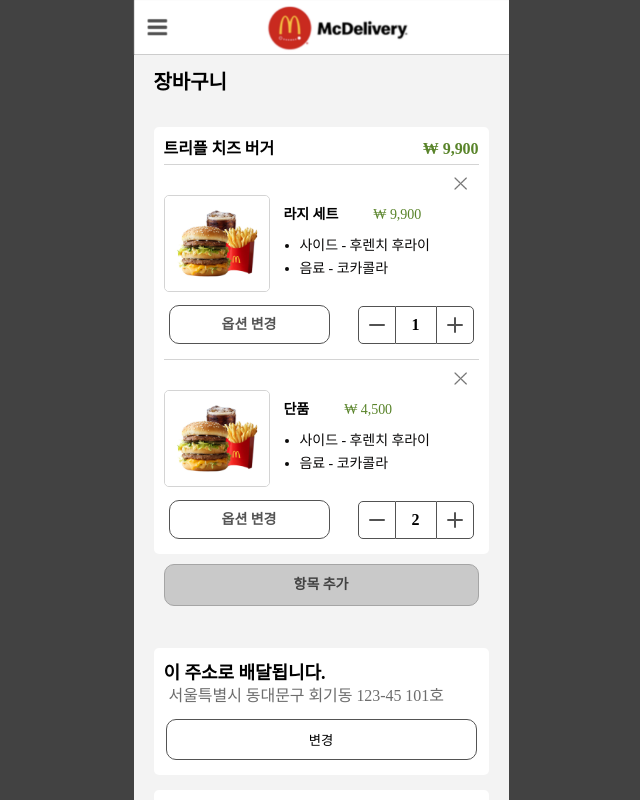
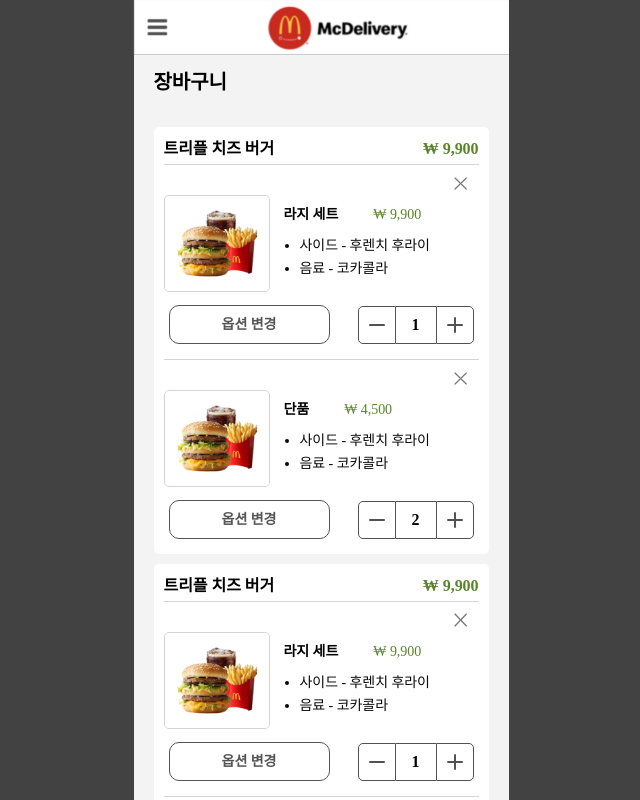
Before and after one commit to SOPT-FROZEN/client, a React (Create React App) app: page /cart in a window 1280 px wide. Shown: the top 800 px of the page, without its empty margins (319-959 px from the left). Built offline with nearby package versions, Linux system fonts and the light colour scheme.

Commit message:
Update: 카드 밖 마진 수정

```diff
--- a/src/components/CartPage/Cards.tsx
+++ b/src/components/CartPage/Cards.tsx
@@ -9,6 +9,7 @@
 
   padding: 0px 10px;
   padding-top: 12px;
+  margin-top: 10px;
 
   background-color: ${theme.colors.white};
   border-radius: 5px;
@@ -185,10 +186,27 @@
         },
       ],
     },
+    {
+      title: "트리플 치즈 버거",
+      total: 9900,
+      details: [
+        {
+          set: "라지 세트",
+          price: 9900,
+          amount: 1,
+        },
+        {
+          set: "단품",
+          price: 4500,
+          amount: 2,
+        },
+      ],
+    },
   ]);
   return (
     <div>
-      {orders.map((order, index) => (
+      {orders.length ? (
+        orders.map((order, index) => (
           <Card key={index}>
             <CardHeader>
               <h1>{order.title}</h1>
@@ -229,7 +247,10 @@
               </CardContent>
             ))}
           </Card>
-      ))}
+        ))
+      ) : (
+        <div>담는 데이터 없음</div>
+      )}
     </div>
   );
 }
--- a/src/pages/CartPage.tsx
+++ b/src/pages/CartPage.tsx
@@ -18,7 +18,7 @@
 `;
 
 const Title = styled.header`
-  margin-bottom: 35px;
+  margin-bottom: 25px;
 
   ${theme.fonts.title1};
 `;
```
Lines whose indentation alone changed are shown as unchanged.
